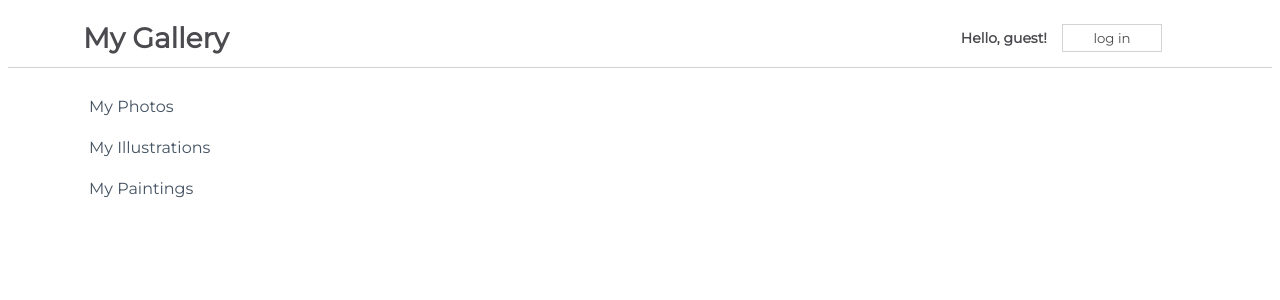
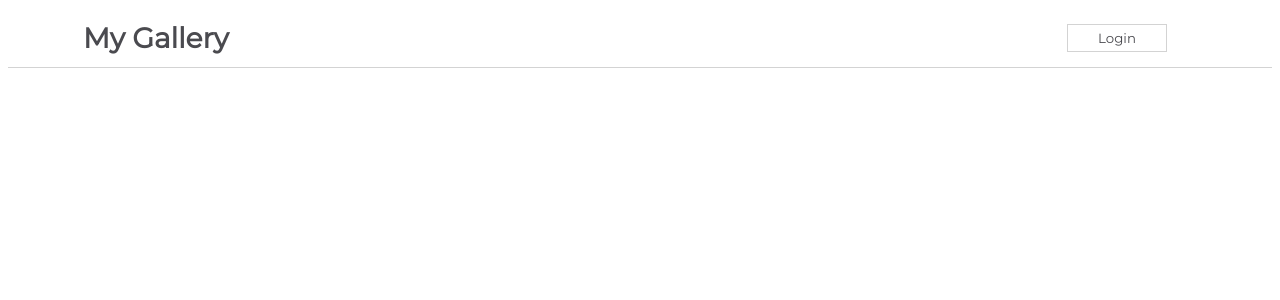
Before and after one commit to Monika-81/react-challenge1, a React (Create React App) app in the folder my-app/: page / in a window 1280 px wide. Shown: the top 300 px of the page. Built offline with nearby package versions, Linux system fonts and the light colour scheme.

Commit message:
Handling Events Challenge

```diff
--- a/my-app/src/App.js
+++ b/my-app/src/App.js
@@ -1,13 +1,15 @@
 import css from './App.module.css';
-import Sidebar from './components/Sidebar';
-import NavBarSimple from './components/NavBarSimple';
+// import Sidebar from './components/Sidebar';
+// import NavBarSimple from './components/NavBarSimple';
+import NavBarForm from './components/NavBarForm';
 
 function App() {
   return (
     <div className={css.App}>
       {/* Add your components here */}
-      <Sidebar />
-      <NavBarSimple />
+      {/* <Sidebar /> */}
+      {/* <NavBarSimple /> */}
+      <NavBarForm />
     </div>
   );
 }
--- /dev/null
+++ b/my-app/src/components/NavBarForm.js
@@ -0,0 +1,53 @@
+import React, { Component } from "react";
+import css from "./css/NavBarForm.module.css"
+
+class NavBarForm extends React.Component {
+
+    constructor(props) {
+        super(props);
+        this.state = {
+            buttonText: "Login",
+            isLoggedIn: false
+        };
+    }
+
+    handleClick() {
+        this.setState((prevState, prevProps) => {
+            console.log('prev state', prevState)
+            return {
+                isLoggedIn: this.state.isLoggedIn === "false" ? "true" : "false",
+                buttonText: this.state.buttonText === "log out" ? "log in" : "log out",
+            }
+        })
+    }
+
+    render() {
+        return (
+        <div className={css.NavBar}>
+            <h1>My Gallery</h1>
+            {
+                this.state.isLoggedIn ? (
+                    <div>
+                        <form>
+                            <label>Username:</label>
+                            <input placeholder="username"></input>
+                            <label>Password:</label>
+                            <input placeholder="password"></input>
+                            <button onClick={() => this.handleClick()}>Submit</button>
+                        </form>
+                    </div>
+                ) : (
+                    <div>
+                        <span>{this.state.message}</span>
+                        <button onClick={() => this.handleClick()}>
+                            {this.state.buttonText}
+                        </button>
+                    </div>
+                )
+            }
+        </div>
+        )
+    };
+}
+
+export default NavBarForm;
```
